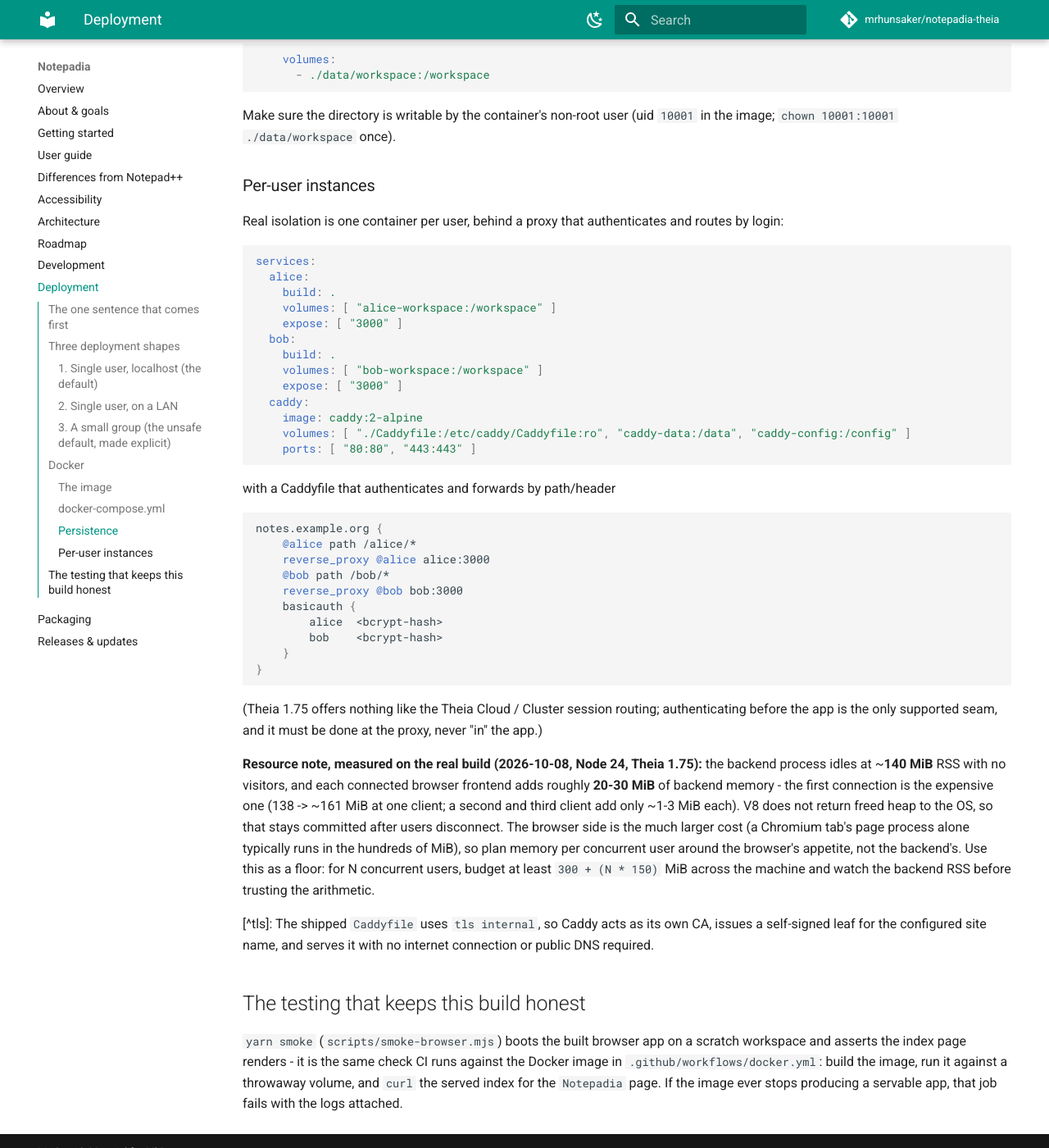
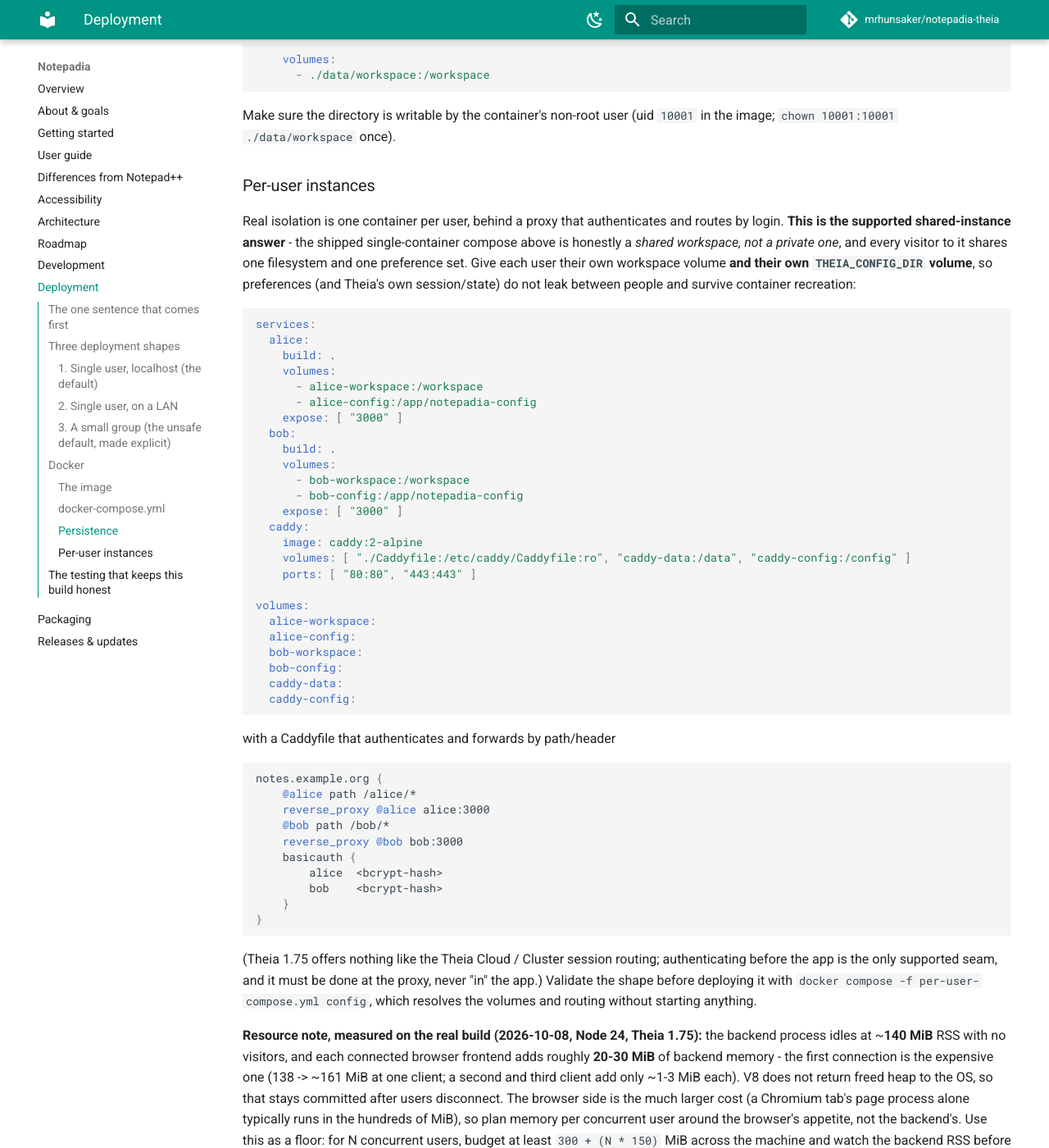
Before and after one commit to mrhunsaker/notepadia-theia, an MkDocs documentation site: the page built from docs/deployment.md, in a window 1280 px wide and 1400 px high, scrolled down 2491 px. Shown: the whole window at 82% size. Built offline with MkDocs 1.6.1 and Material for MkDocs 9.7.7, drawn with Linux system fonts in a browser that asks for light colours; comment, search, counter and statistics services are not loaded.

Commit message:
docs(deploy): shared-instance isolation and macOS signing status
J3: docs/deployment.md now names one-container-per-user as the supported
shared-instance answer and shows the compose that gives each user their own
workspace volume and their own THEIA_CONFIG_DIR volume, so preferences and
session state neither leak between people nor vanish on container
recreation. Both this shape and the shipped compose validate with
`docker compose config`.

Until Apple credentials exist, the release notes prepend what Gatekeeper
does to the unsigned macOS build and the two ways past it
(right-click > Open, or `xattr -dr com.apple.quarantine`). The `prepare`
job adds that note only while CSC_LINK is unset, so it cannot go stale.
Signing/notarization wiring and the signed-artifact assertions are already
in place (docs/packaging.md, docs/releases.md) and activate on secrets.

````diff
--- a/docs/deployment.md
+++ b/docs/deployment.md
@@ -132,22 +132,39 @@ Make sure the directory is writable by the container's non-root user
 ### Per-user instances
 
 Real isolation is one container per user, behind a proxy that
-authenticates and routes by login:
+authenticates and routes by login. **This is the supported shared-instance
+answer** - the shipped single-container compose above is honestly a *shared
+workspace, not a private one*, and every visitor to it shares one filesystem
+and one preference set. Give each user their own workspace volume **and their
+own `THEIA_CONFIG_DIR` volume**, so preferences (and Theia's own session/state)
+do not leak between people and survive container recreation:
 
 ```yaml
 services:
   alice:
     build: .
-    volumes: [ "alice-workspace:/workspace" ]
+    volumes:
+      - alice-workspace:/workspace
+      - alice-config:/app/notepadia-config
     expose: [ "3000" ]
   bob:
     build: .
-    volumes: [ "bob-workspace:/workspace" ]
+    volumes:
+      - bob-workspace:/workspace
+      - bob-config:/app/notepadia-config
     expose: [ "3000" ]
   caddy:
     image: caddy:2-alpine
     volumes: [ "./Caddyfile:/etc/caddy/Caddyfile:ro", "caddy-data:/data", "caddy-config:/config" ]
     ports: [ "80:80", "443:443" ]
+
+volumes:
+  alice-workspace:
+  alice-config:
+  bob-workspace:
+  bob-config:
+  caddy-data:
+  caddy-config:
 ```
 
 with a Caddyfile that authenticates and forwards by path/header
@@ -167,7 +184,9 @@ notes.example.org {
 
 (Theia 1.75 offers nothing like the Theia Cloud / Cluster session routing;
 authenticating before the app is the only supported seam, and it must be done
-at the proxy, never "in" the app.)
+at the proxy, never "in" the app.) Validate the shape before deploying it with
+`docker compose -f per-user-compose.yml config`, which resolves the volumes and
+routing without starting anything.
 
 **Resource note, measured on the real build (2026-10-08, Node 24, Theia
 1.75):** the backend process idles at ~**140 MiB** RSS with no visitors, and
````
Also changed, not shown: CHANGELOG.md (+8 -0 lines), docs/releases.md (+7 -0 lines), 1 other file.
